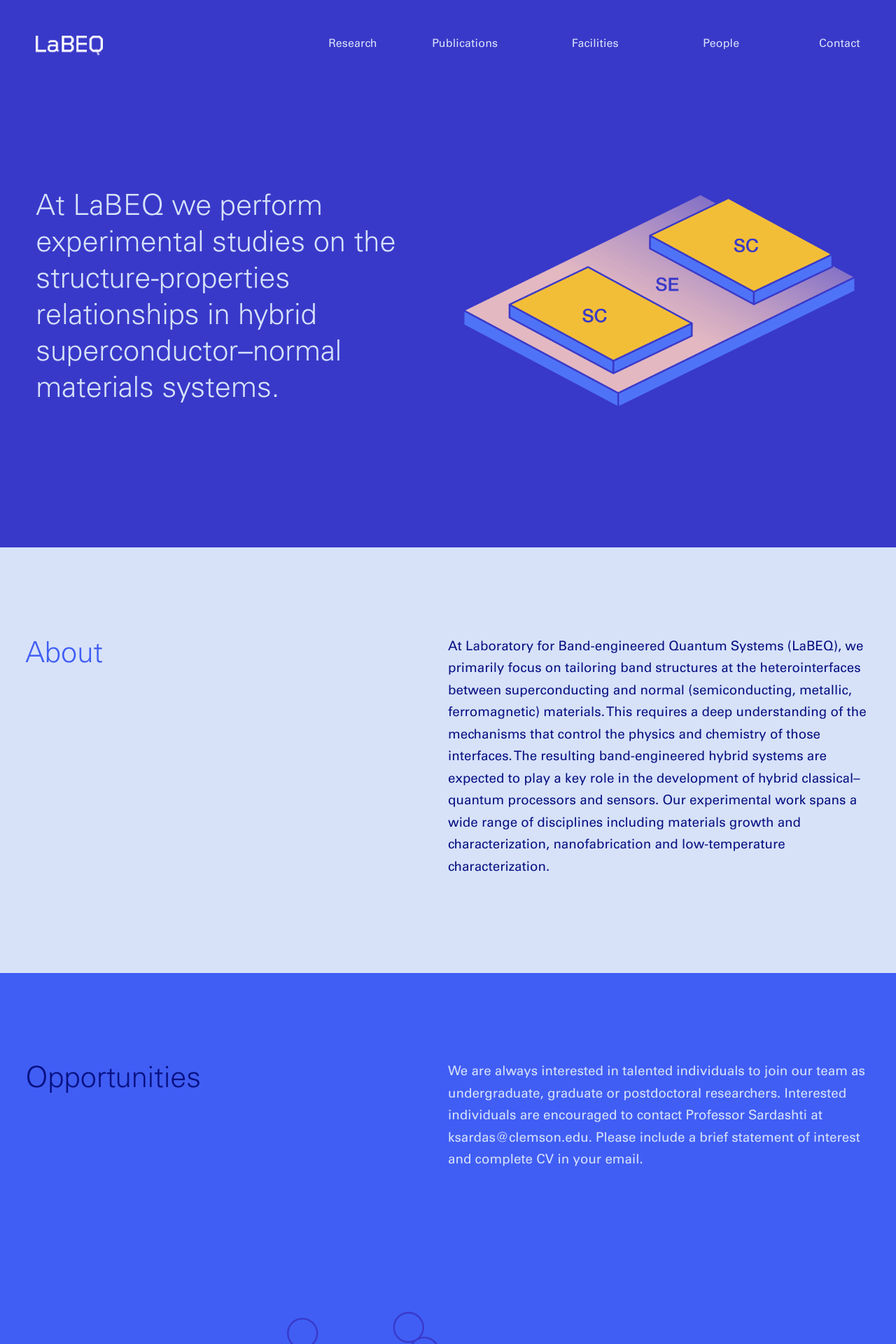
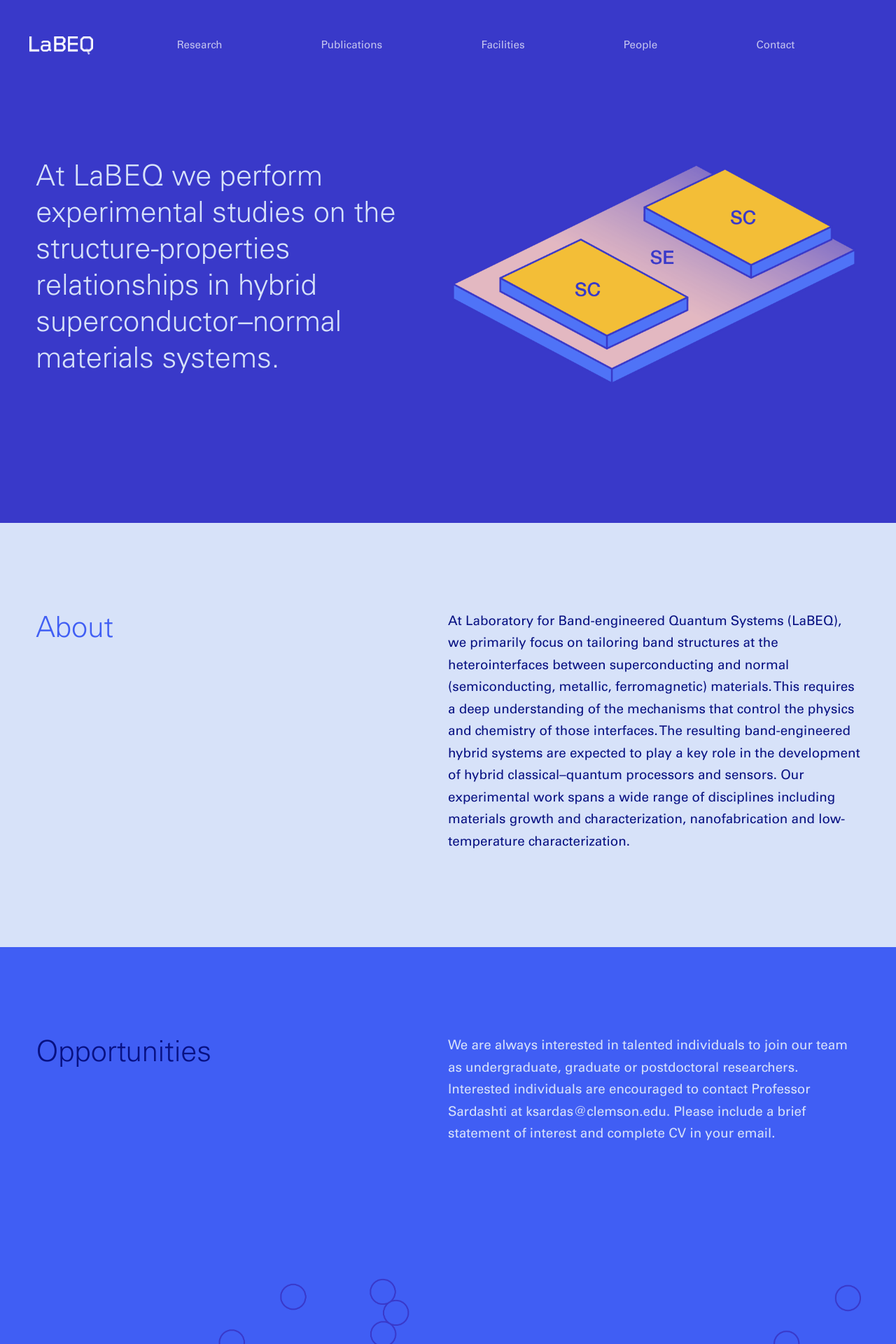
Before and after one commit to labeq/labeq.github.io, a Jekyll site: the page built from index.html, in a window 1280 px wide. Shown: the top 1920 px of the page at 70% size. Built offline with Jekyll 4.4.1, drawn with Linux system fonts in a browser that asks for light colours; a script that is not in the unit is left out.

Commit message:
update nav bar with responsive hamburger

```diff
--- a/_includes/head.html
+++ b/_includes/head.html
@@ -19,4 +19,6 @@
 
     <!--jQuery-->
     <script src="https://ajax.googleapis.com/ajax/libs/jquery/3.5.1/jquery.min.js"></script>
+
+    <link rel="stylesheet" href="https://cdnjs.cloudflare.com/ajax/libs/font-awesome/4.7.0/css/font-awesome.min.css">
 </head>
--- a/_includes/navbar.html
+++ b/_includes/navbar.html
@@ -1,41 +1,30 @@
-<div class="nav-container">
-    <div class='navbar-row row justify-content-between'>
-        <!--LOGO-->
-        <div class='logo-container nav-logo nav-div col-lg'>
-            <a href="/"><img src="/assets/logo/labeq_logo_1.png" alt="LaBEQ logo" class="logo-img"></a>
-        </div>
-        <!--EMPTY-->
-        <div class='nav-div col-lg'>
-        </div>
-        <!--RESEARCH-->
-        <div class='nav-research nav-div col-lg'>
-            <p class='nav-p'>
-                <a href="/research/">Research</a>
-            </p>
-        </div>
-        <!--PUBLICATIONS-->
-        <div class='nav-publications nav-div col-lg'>
-            <p class='nav-p'>
-                <a href="/publications/">Publications</a>
-            </p>
-        </div>
-        <!--FACILITIES-->
-        <div class='nav-facilities nav-div col-lg'>
-            <p class='nav-p'>
-                <a href="/facilities/">Facilities</a>
-            </p>
-        </div>
-        <!--PEOPLE-->
-        <div class='nav-people nav-div col-lg'>
-            <p class='nav-p'>
-                <a href="/people/">People</a>
-            </p>
-        </div>
-        <!--CONTACT-->
-        <div class='nav-contact nav-div col-lg'>
-            <p class='nav-p'>
-                <a href="/contact/">Contact</a>
-            </p>
-        </div>
-    </div>
-</div>
+<!--NAVBAR-->
+<nav class="navbar">
+    <!--MENU BARS-->
+    <span class="navbar-toggle" id="js-navbar-toggle">
+        <i class="fa fa-bars"></i>
+    </span>
+
+    <!--LOGO-->
+    <a href="/"><img src="/assets/logo/labeq_logo_1.png" alt="LaBEQ logo" class="logo"></a>
+    <ul class="main-nav" id="js-menu">
+        <li>
+            <a href="/research/" class="nav-links">Research</a>
+        </li>
+        <li>
+            <a href="/publications/" class="nav-links">Publications</a>
+        </li>
+        <li>
+            <a href="/facilities/" class="nav-links">Facilities</a>
+        </li>
+        <li>
+            <a href="/people/" class="nav-links">People</a>
+        </li>
+        <li>
+            <a href="/contact/" class="nav-links">Contact</a>
+        </li>
+    </ul>
+</nav>
+
+<!--SCRIPT-->
+<script src="/scripts/main.js"></script>
--- a/index.html
+++ b/index.html
@@ -25,7 +25,8 @@
         </div>
         <div class='about-text-div about-div col-md-6'>
             <h4 class='about-h4'>
-                At Laboratory for Band-engineered Quantum Systems (LaBEQ), we primarily focus on tailoring band structures at the heterointerfaces between superconducting and
+                At Laboratory for Band-engineered Quantum Systems (LaBEQ), we primarily focus on tailoring band
+                structures at the heterointerfaces between superconducting and
                 normal (semiconducting, metallic, ferromagnetic) materials. This requires a deep understanding of the
                 mechanisms that control the physics and chemistry
                 of those interfaces. The resulting band-engineered hybrid systems are expected to play a key role in the
@@ -58,7 +59,4 @@
         </div>
     </div>
 
-
 </body>
-
-</html>
--- a/style/style.css
+++ b/style/style.css
@@ -27,12 +27,56 @@
     margin: 0;
     padding: 0;
     box-sizing: border-box;
-    overflow-x: hidden
+    /* overflow-x: hidden; */
 }
 
-/* div {
-    border: red 1px solid;
-} */
+.container-fluid {
+    padding-right: 0px;
+    padding-left: 0px;
+}
+
+.row {
+    margin: 0px;
+    padding: 0px;
+}
+
+.col {
+    padding: 0px;
+    margin: 0px;
+}
+
+.col, .col-1, .col-10, .col-11, .col-12, .col-2, .col-3, .col-4, .col-5, .col-6, .col-7, .col-8, .col-9, .col-lg, .col-lg-1, .col-lg-10, .col-lg-11, .col-lg-12, .col-lg-2, .col-lg-3, .col-lg-4, .col-lg-5, .col-lg-6, .col-lg-7, .col-lg-8, .col-lg-9, .col-md, .col-md-1, .col-md-10, .col-md-11, .col-md-12, .col-md-2, .col-md-3, .col-md-4, .col-md-5, .col-md-6, .col-md-7, .col-md-8, .col-md-9, .col-sm, .col-sm-1, .col-sm-10, .col-sm-11, .col-sm-12, .col-sm-2, .col-sm-3, .col-sm-4, .col-sm-5, .col-sm-6, .col-sm-7, .col-sm-8, .col-sm-9, .col-xl, .col-xl-1, .col-xl-10, .col-xl-11, .col-xl-12, .col-xl-2, .col-xl-3, .col-xl-4, .col-xl-5, .col-xl-6, .col-xl-7, .col-xl-8, .col-xl-9 {
+    margin: 0px;
+    padding: 0px;
+}
+
+@media (min-width: 992px) {
+    .col, .col-1, .col-10, .col-11, .col-12, .col-2, .col-3, .col-4, .col-5, .col-6, .col-7, .col-8, .col-9, .col-lg, .col-lg-1, .col-lg-10, .col-lg-11, .col-lg-12, .col-lg-2, .col-lg-3, .col-lg-4, .col-lg-5, .col-lg-6, .col-lg-7, .col-lg-8, .col-lg-9, .col-md, .col-md-1, .col-md-10, .col-md-11, .col-md-12, .col-md-2, .col-md-3, .col-md-4, .col-md-5, .col-md-6, .col-md-7, .col-md-8, .col-md-9, .col-sm, .col-sm-1, .col-sm-10, .col-sm-11, .col-sm-12, .col-sm-2, .col-sm-3, .col-sm-4, .col-sm-5, .col-sm-6, .col-sm-7, .col-sm-8, .col-sm-9, .col-xl, .col-xl-1, .col-xl-10, .col-xl-11, .col-xl-12, .col-xl-2, .col-xl-3, .col-xl-4, .col-xl-5, .col-xl-6, .col-xl-7, .col-xl-8, .col-xl-9 {
+        margin: 0px;
+        padding: 0px;
+    }
+}
+
+@media (min-width: 768px) {
+    .col, .col-1, .col-10, .col-11, .col-12, .col-2, .col-3, .col-4, .col-5, .col-6, .col-7, .col-8, .col-9, .col-lg, .col-lg-1, .col-lg-10, .col-lg-11, .col-lg-12, .col-lg-2, .col-lg-3, .col-lg-4, .col-lg-5, .col-lg-6, .col-lg-7, .col-lg-8, .col-lg-9, .col-md, .col-md-1, .col-md-10, .col-md-11, .col-md-12, .col-md-2, .col-md-3, .col-md-4, .col-md-5, .col-md-6, .col-md-7, .col-md-8, .col-md-9, .col-sm, .col-sm-1, .col-sm-10, .col-sm-11, .col-sm-12, .col-sm-2, .col-sm-3, .col-sm-4, .col-sm-5, .col-sm-6, .col-sm-7, .col-sm-8, .col-sm-9, .col-xl, .col-xl-1, .col-xl-10, .col-xl-11, .col-xl-12, .col-xl-2, .col-xl-3, .col-xl-4, .col-xl-5, .col-xl-6, .col-xl-7, .col-xl-8, .col-xl-9 {
+        margin: 0px;
+        padding: 0px;
+    }
+}
+
+@media (min-width: 576px)) {
+    .col, .col-1, .col-10, .col-11, .col-12, .col-2, .col-3, .col-4, .col-5, .col-6, .col-7, .col-8, .col-9, .col-lg, .col-lg-1, .col-lg-10, .col-lg-11, .col-lg-12, .col-lg-2, .col-lg-3, .col-lg-4, .col-lg-5, .col-lg-6, .col-lg-7, .col-lg-8, .col-lg-9, .col-md, .col-md-1, .col-md-10, .col-md-11, .col-md-12, .col-md-2, .col-md-3, .col-md-4, .col-md-5, .col-md-6, .col-md-7, .col-md-8, .col-md-9, .col-sm, .col-sm-1, .col-sm-10, .col-sm-11, .col-sm-12, .col-sm-2, .col-sm-3, .col-sm-4, .col-sm-5, .col-sm-6, .col-sm-7, .col-sm-8, .col-sm-9, .col-xl, .col-xl-1, .col-xl-10, .col-xl-11, .col-xl-12, .col-xl-2, .col-xl-3, .col-xl-4, .col-xl-5, .col-xl-6, .col-xl-7, .col-xl-8, .col-xl-9 {
+        margin: 0px;
+        padding: 0px;
+    }
+}
+
+@media (min-width: 576px) {
+    .col, .col-1, .col-10, .col-11, .col-12, .col-2, .col-3, .col-4, .col-5, .col-6, .col-7, .col-8, .col-9, .col-lg, .col-lg-1, .col-lg-10, .col-lg-11, .col-lg-12, .col-lg-2, .col-lg-3, .col-lg-4, .col-lg-5, .col-lg-6, .col-lg-7, .col-lg-8, .col-lg-9, .col-md, .col-md-1, .col-md-10, .col-md-11, .col-md-12, .col-md-2, .col-md-3, .col-md-4, .col-md-5, .col-md-6, .col-md-7, .col-md-8, .col-md-9, .col-sm, .col-sm-1, .col-sm-10, .col-sm-11, .col-sm-12, .col-sm-2, .col-sm-3, .col-sm-4, .col-sm-5, .col-sm-6, .col-sm-7, .col-sm-8, .col-sm-9, .col-xl, .col-xl-1, .col-xl-10, .col-xl-11, .col-xl-12, .col-xl-2, .col-xl-3, .col-xl-4, .col-xl-5, .col-xl-6, .col-xl-7, .col-xl-8, .col-xl-9 {
+        padding: 0px;
+        margin:0px;
+    }
+}
 
 .body-home {
     background-color: #3939c9;
@@ -150,73 +194,135 @@
 
 /*///////// NAVBAR /////////*/
 
-.logo-img {
-    width: 6em;
+img {
+    vertical-align: middle;
 }
 
-.container-fluid{
-    padding-right:0px;
-    padding-left:0px;
+/* RESPONSIVE HAMBURGER MENU */
+
+.navbar {
+    font-size: 0.95em;
+    font-family: "Univers";
+    /* background-color: turquoise; */
+    /* border: 1px solid rgba(0, 0, 0, 0.2); */
+    padding-bottom: 10px;
+    margin-top: 4%;
 }
 
-/* @media (min-width: 992px) {
-    .container-fluid {
-        padding-right: 0px;
-        padding-left: 0px;
+.main-nav {
+    list-style-type: none;
+    display: none;
+}
+
+.nav-links, .logo {
+    text-decoration: none;
+    color: rgba(255, 255, 255, 0.7);
+}
+
+.main-nav li {
+    text-align: center;
+    margin: 8px auto;
+}
+
+.logo {
+    display: inline-block;
+    width: 6em;
+    margin-left: 2%;
+}
+
+.navbar-toggle {
+    position: absolute;
+    top: 0px;
+    right: 20px;
+    cursor: pointer;
+    color: rgba(255, 255, 255, 0.8);
+    font-size: 1.5em;
+}
+
+.active {
+    display: block;
+    padding-bottom: 2%;
+    border-bottom: 1px solid #3939c9;
+}
+
+
+
+@media screen and (min-width: 1080px) {
+    .navbar {
+        display: inline;
+        /* display: flex; */
+        justify-content: space-between;
+        padding-bottom: 0;
+        /* height: 70px; */
+        align-items: center;
+    }
+    .main-nav {
+        display: inline-flex;
+        /* display: flex; */
+        margin-left: 30px;
+        flex-direction: row;
+        justify-content: flex-end;
+        margin-top: 3em;
+        right:0;
+        width: 80vw;
+    }
+    .main-nav li {
+        margin: 8px auto;
+        /* border-bottom: 1px solid #9bb4f9; */
+    }
+    .nav-links {
+        margin-left: 30px;
+    }
+    .logo {
+        /* margin-top: 1em; */
+        display: inline-flex;
+    }
+    .navbar-toggle {
+        display: none;
+    }
+    .logo:hover, .nav-links:hover {
+        color: rgba(255, 255, 255, 1);
     }
 }
 
-@media (min-width: 576px) {
-    .container-fluid {
-        padding-right: 0px;
-        padding-left: 0px;
-    }
-} */
+/* CSS BOOTSTRAP NAVBAR RESET*/
 
-@media only screen and (max-width: 992px) {
-    .logo-container {
-        padding-bottom: 2%;
-    }
+.navbar-inner, .navbar-fixed-top .navbar-inner, .navbar-fixed-bottom .navbar-inner, .navbar-static-top .navbar-inner {
+    background: none;
+    border: none;
+    -webkit-border-radius: 0;
+    border-radius: 0;
+    -moz-box-shadow: none;
+    -webkit-box-shadow: none;
+    box-shadow: none;
+    filter: none;
+    padding: 0;
 }
 
-.nav-container {
-    padding: 4%;
-    margin: 0%;
-    /* background-color: #405ef4; */
+.navbar {
+    margin-bottom: 0;
 }
 
-.nav-p {
-    font-family: 'Univers', Helvetica, sans-serif;
-    color: #d7e2f9;
-    text-align: right;
-    font-size: 1em;
-    letter-spacing: 0.01em;
+.navbar .nav {
+    margin: 0;
 }
 
-.nav-p>a, .nav-p>a:active, .nav-p>a:visited {
-    color: #d7e2f9;
-    text-decoration: none;
+.navbar .brand, .navbar .nav>li>a {
+    margin: 0;
+    padding: 0;
+    text-shadow: none;
 }
 
-.nav-p>a:hover {
-    color: #d7e2f966;
-    text-decoration: none;
-}
-
-@media only screen and (max-width: 992px) {
-    .nav-p {
-        text-align: left;
-    }
-}
-
-@media only screen and (min-width: 992px) {
-    .nav-p {
-        text-align: right;
-    }
-}
-
-.logo-img:hover {
-    opacity: 0.3;
+.navbar .btn-navbar, .navbar .btn-navbar:hover {
+    background: none;
+    -webkit-border-radius: 0;
+    border-radius: 0;
+    -moz-box-shadow: none;
+    -webkit-box-shadow: none;
+    box-shadow: none;
+    margin: 0;
+    padding: 0;
+    text-shadow: none;
 }
 
 /*/////////////////~/~/~/~/~/~/~/~/~/HOME PAGE/~/~/~/~/~/~/~/~/~/////////////////*/
@@ -280,17 +386,17 @@
 .home-bottom-container {
     background-color: #405ef4;
     padding: 0%;
-    width: 110%;
+    width: 100%;
 }
 
 .bottom-div-img {
     position: relative;
     float: left;
-    left: -5vw;
+    left: 0;
 }
 
 .bottom-img {
-    width: 110%;
+    width: 100%;
 }
 
 /*/////////////////~/~/~/~/~/~/~/~/~/FACILITIES PAGE/~/~/~/~/~/~/~/~/~/////////////////*/
@@ -384,7 +490,7 @@
 }
 
 .shared-text-div {
-    padding: 4% 0;
+    margin: 4% 0;
 }
 
 /*/////////////////~/~/~/~/~/~/~/~/~/PEOPLE PAGE/~/~/~/~/~/~/~/~/~/////////////////*/
@@ -590,7 +696,6 @@
     border-bottom: 1px solid #405ef4;
 } */
 
-
 /*/////////////////~/~/~/~/~/~/~/~/~/ FOOTER /~/~/~/~/~/~/~/~/~/////////////////*/
 
 .footer-container {
@@ -647,6 +752,6 @@
     text-decoration: none;
 }
 
-.clemson-logo{
+.clemson-logo {
     width: 12em;
 }
```
Also changed, not shown: _includes/navbar_old.html (added, +41 -0 lines).
